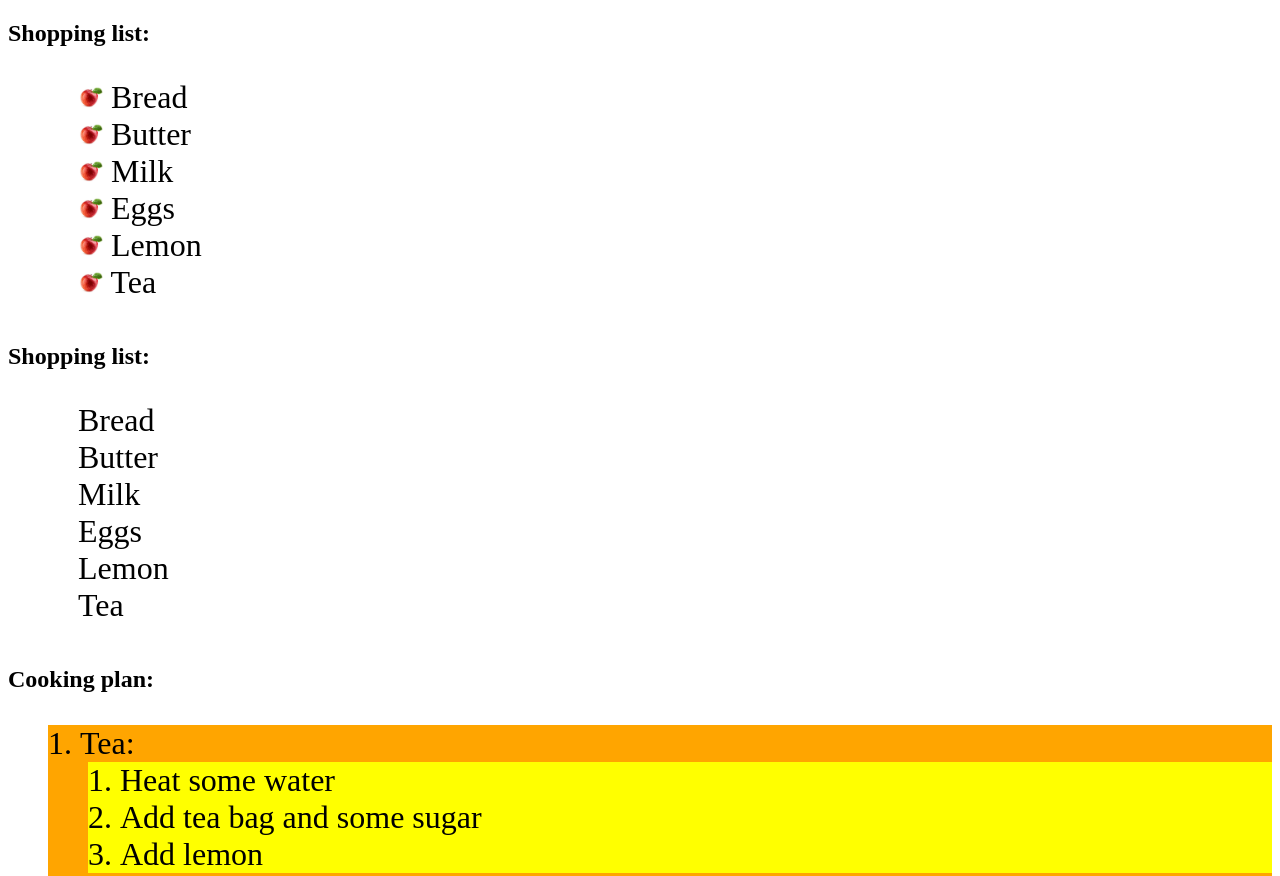
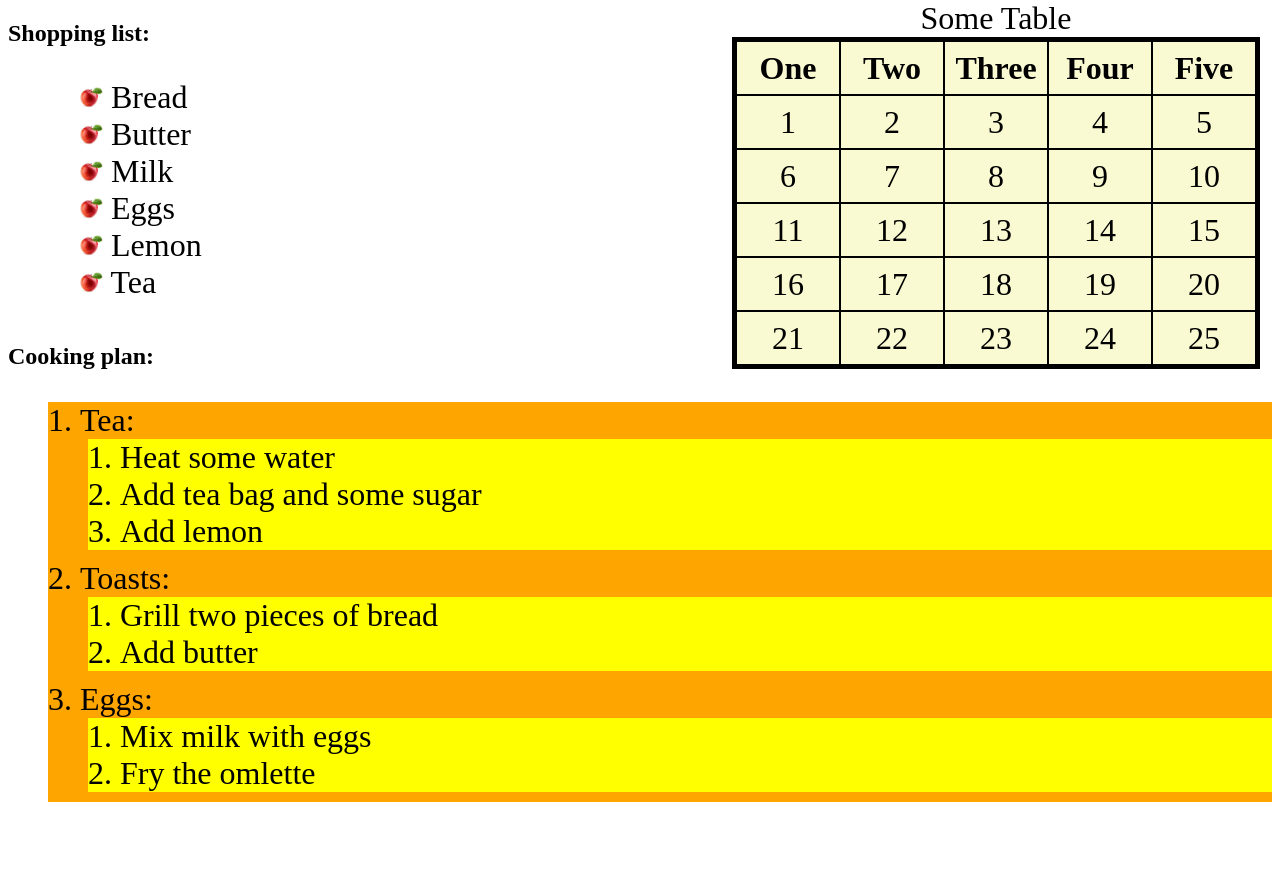
Before and after one commit to kovalliliya-tech/StudyRepo, a plain HTML site: page index.html in a window 1280 px wide. Shown: the top 876 px of the page. After the commit the page ends 844 px from the top, so only its background shows below. Drawn offline with Linux system fonts and the light colour scheme.

Commit message:
add some styles to the table

```diff
--- a/index.html
+++ b/index.html
@@ -15,15 +15,6 @@
       <li><img src="./apple.jpg" alt="Опис зображення" /> Eggs</li>
       <li><img src="./apple.jpg" alt="Опис зображення" /> Lemon</li>
       <li><img src="./apple.jpg" alt="Опис зображення" /> Tea</li>
-    </ul>
-    <h2>Shopping list:</h2>
-    <ul id="shopping-list">
-      <li>Bread</li>
-      <li>Butter</li>
-      <li>Milk</li>
-      <li>Eggs</li>
-      <li>Lemon</li>
-      <li>Tea</li>
     </ul>
 
     <h2>Cooking plan:</h2>
--- a/style.css
+++ b/style.css
@@ -26,3 +26,21 @@ ol>li{
 ol>li>ol>li{
   background-color: yellow;
 }
+table {
+  border-collapse: collapse;
+  border: solid 5px;
+  position: absolute;
+  right: 20px;
+  top: 0px;
+}
+caption {
+  font-size: 32px;
+}
+th,td {
+  font-size: 32px;
+  width: 100px;
+  height: 50px;
+  text-align: center;
+  background-color: lightgoldenrodyellow;
+  border: solid 2px;
+}
```
